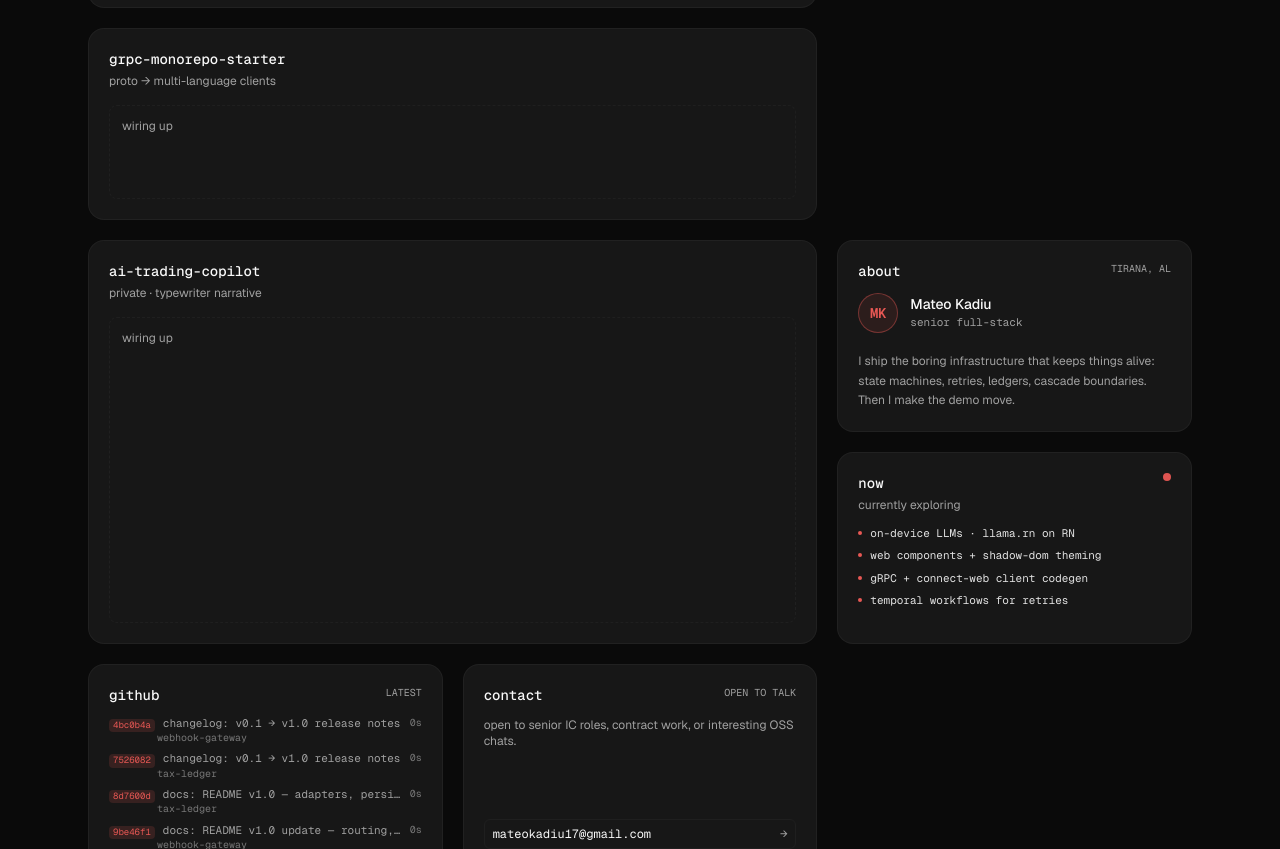
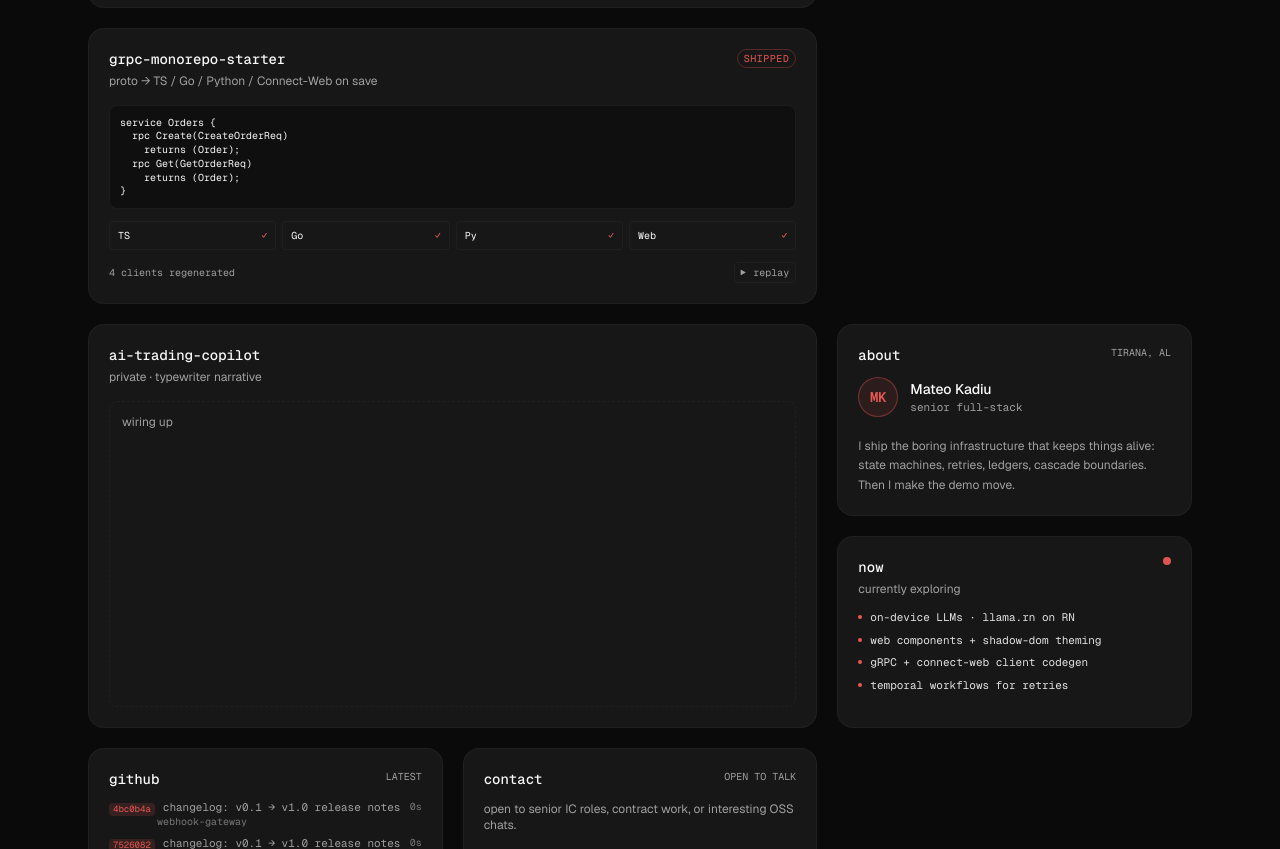
Before and after one commit to mateokadiu/portfolio-site, an Astro site: page / in a window 1280 px wide. Shown: the part 2436-3285 px from the top of the page. Built offline with nearby package versions, Linux system fonts and the light colour scheme; Astro itself is replaced by a stand-in of ours; animation ran at ten frames a second.

Commit message:
grpc-monorepo proto-to-clients animation

```diff
--- a/src/tiles/GrpcMonorepoTile.tsx
+++ b/src/tiles/GrpcMonorepoTile.tsx
@@ -1,13 +1,149 @@
-// Placeholder — fleshed out in a later commit.
+import { useEffect, useState } from 'react';
+import { AnimatePresence, motion, useReducedMotion } from 'framer-motion';
+
+const PROTO_LINES = [
+  'service Orders {',
+  '  rpc Create(CreateOrderReq)',
+  '    returns (Order);',
+  '  rpc Get(GetOrderReq)',
+  '    returns (Order);',
+  '}',
+];
+
+const CLIENTS = [
+  { key: 'ts', label: 'TS' },
+  { key: 'go', label: 'Go' },
+  { key: 'py', label: 'Py' },
+  { key: 'web', label: 'Web' },
+];
+
+const TYPING_MS = 22; // per char
+const PER_LINE_PAUSE = 100;
+
 export default function GrpcMonorepoTile() {
+  const reduced = useReducedMotion();
+  const [run, setRun] = useState(0);
+  const [lineIdx, setLineIdx] = useState(0);
+  const [charIdx, setCharIdx] = useState(0);
+  const [done, setDone] = useState(false);
+
+  // Per-line typewriter — schedule the next char/line until exhausted.
+  useEffect(() => {
+    if (done) return;
+    if (reduced) {
+      setLineIdx(PROTO_LINES.length);
+      setDone(true);
+      return;
+    }
+    const currentLine = PROTO_LINES[lineIdx];
+    if (currentLine == null) {
+      setDone(true);
+      return;
+    }
+    if (charIdx < currentLine.length) {
+      const id = setTimeout(() => setCharIdx((c) => c + 1), TYPING_MS);
+      return () => clearTimeout(id);
+    }
+    const id = setTimeout(() => {
+      setLineIdx((l) => l + 1);
+      setCharIdx(0);
+    }, PER_LINE_PAUSE);
+    return () => clearTimeout(id);
+  }, [lineIdx, charIdx, done, reduced]);
+
+  // Reset on replay.
+  useEffect(() => {
+    setLineIdx(0);
+    setCharIdx(0);
+    setDone(false);
+  }, [run]);
+
   return (
     <div className="flex h-full flex-col">
-      <header>
-        <h3 className="font-mono text-sm font-medium text-foreground">grpc-monorepo-starter</h3>
-        <p className="mt-1 text-xs text-muted">proto → multi-language clients</p>
+      <header className="flex items-start justify-between">
+        <div>
+          <h3 className="font-mono text-sm font-medium text-foreground">grpc-monorepo-starter</h3>
+          <p className="mt-1 text-xs text-muted">proto → TS / Go / Python / Connect-Web on save</p>
+        </div>
+        <span className="rounded-full border border-accent/30 px-1.5 py-px font-mono text-[10px] uppercase tracking-wider text-accent">
+          shipped
+        </span>
       </header>
-      <div className="mt-4 flex-1 rounded-lg border border-dashed border-border/60 p-3 text-xs text-muted">
-        wiring up
+
+      <div className="mt-4 flex-1 space-y-3">
+        <pre
+          className="rounded-lg border border-border/60 bg-background/60 p-2.5 font-mono text-[10px] leading-snug text-foreground"
+          aria-live="polite"
+        >
+          <code>
+            {PROTO_LINES.map((line, i) => (
+              <div key={`${run}-${i}`} className="whitespace-pre">
+                {i < lineIdx
+                  ? line
+                  : i === lineIdx
+                    ? line.slice(0, charIdx)
+                    : ''}
+                {i === lineIdx && !done && (
+                  <motion.span
+                    aria-hidden="true"
+                    className="inline-block w-[6px] bg-accent/80"
+                    style={{ height: '0.85em', marginLeft: 1, verticalAlign: 'text-bottom' }}
+                    animate={reduced ? undefined : { opacity: [0, 1, 0] }}
+                    transition={{ duration: 0.8, repeat: Number.POSITIVE_INFINITY }}
+                  />
+                )}
+              </div>
+            ))}
+          </code>
+        </pre>
+
+        <div className="grid grid-cols-4 gap-1.5">
+          {CLIENTS.map((c, i) => (
+            <motion.div
+              key={`${run}-${c.key}`}
+              initial={reduced ? { opacity: 1 } : { opacity: 0, y: 8 }}
+              animate={done ? { opacity: 1, y: 0 } : { opacity: 0.3, y: 8 }}
+              transition={{
+                delay: reduced ? 0 : (i + 1) * 0.18,
+                duration: 0.4,
+                ease: [0.16, 1, 0.3, 1],
+              }}
+              className="flex items-center justify-between rounded border border-border/60 bg-card px-2 py-1.5 font-mono text-[10px]"
+            >
+              <span className="text-foreground">{c.label}</span>
+              <AnimatePresence>
+                {done && (
+                  <motion.span
+                    initial={{ scale: 0.4, opacity: 0 }}
+                    animate={{ scale: 1, opacity: 1 }}
+                    exit={{ scale: 0.4, opacity: 0 }}
+                    transition={{
+                      delay: reduced ? 0 : (i + 1) * 0.18,
+                      type: 'spring',
+                      stiffness: 360,
+                      damping: 22,
+                    }}
+                    className="text-accent"
+                    aria-label="generated"
+                  >
+                    ✓
+                  </motion.span>
+                )}
+              </AnimatePresence>
+            </motion.div>
+          ))}
+        </div>
+      </div>
+
+      <div className="mt-3 flex items-center justify-between font-mono text-[10px] text-muted">
+        <span>{done ? '4 clients regenerated' : 'codegen…'}</span>
+        <button
+          type="button"
+          onClick={() => setRun((r) => r + 1)}
+          className="rounded border border-border/60 px-1.5 py-0.5 hover:border-accent/40 hover:text-foreground"
+        >
+          ▶ replay
+        </button>
       </div>
     </div>
   );
```
